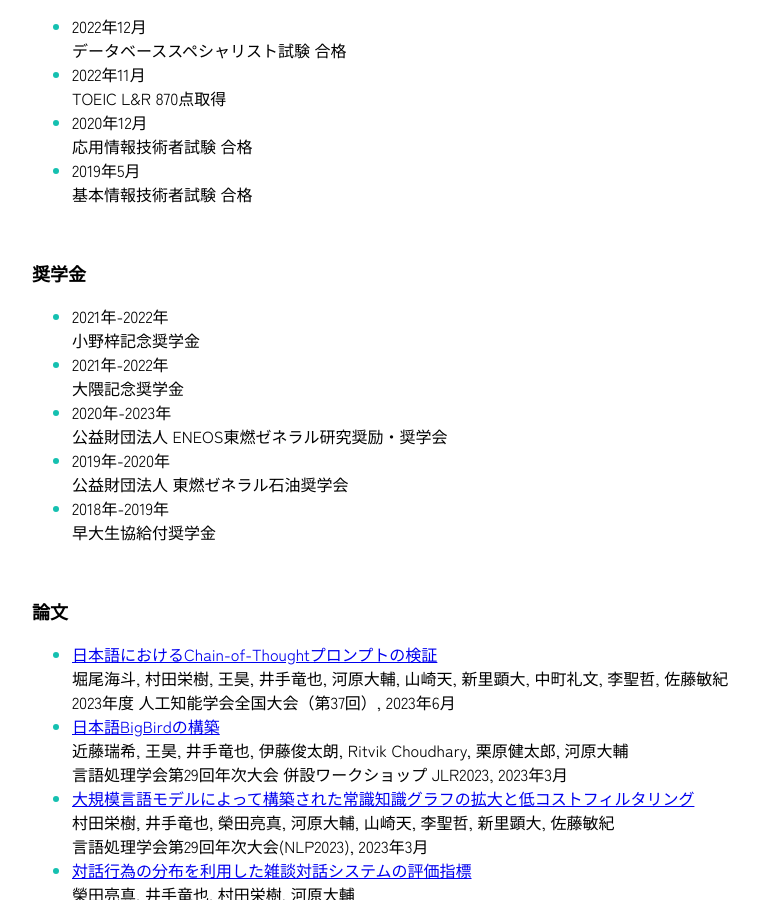
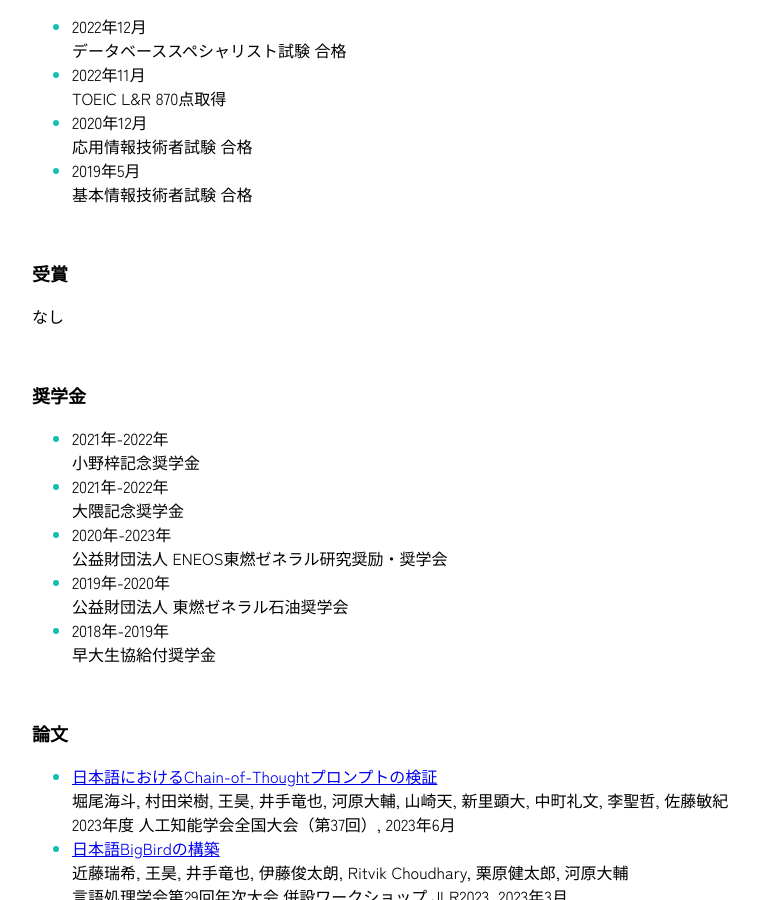
Before and after one commit to 0x71d3/0x71d3.github.io, a Jekyll site: the page built from index.markdown, in a window 1280 px wide and 900 px high, scrolled down 682 px. Shown: the whole window, without its empty margins (224-983 px from the left). Built offline with Jekyll 4.4.1, drawn with Linux system fonts in a browser that asks for light colours; our own code applies the rules of GitHub Pages for plain Markdown files.

Commit message:
[update] award

```diff
--- a/index.markdown
+++ b/index.markdown
@@ -26,6 +26,10 @@ title: bio
 - 2020年12月<br>応用情報技術者試験 合格
 - 2019年5月<br>基本情報技術者試験 合格
 
+### 受賞
+
+なし
+
 ### 奨学金
 
 - 2021年-2022年<br>小野梓記念奨学金
```
